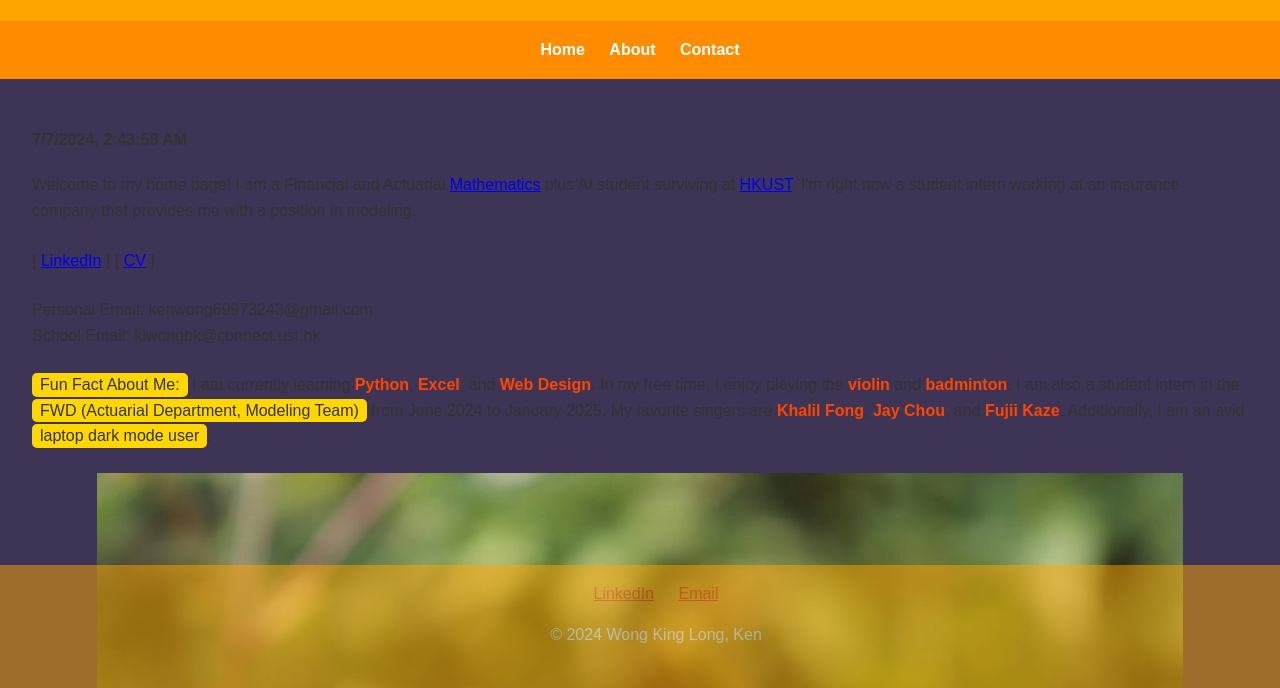
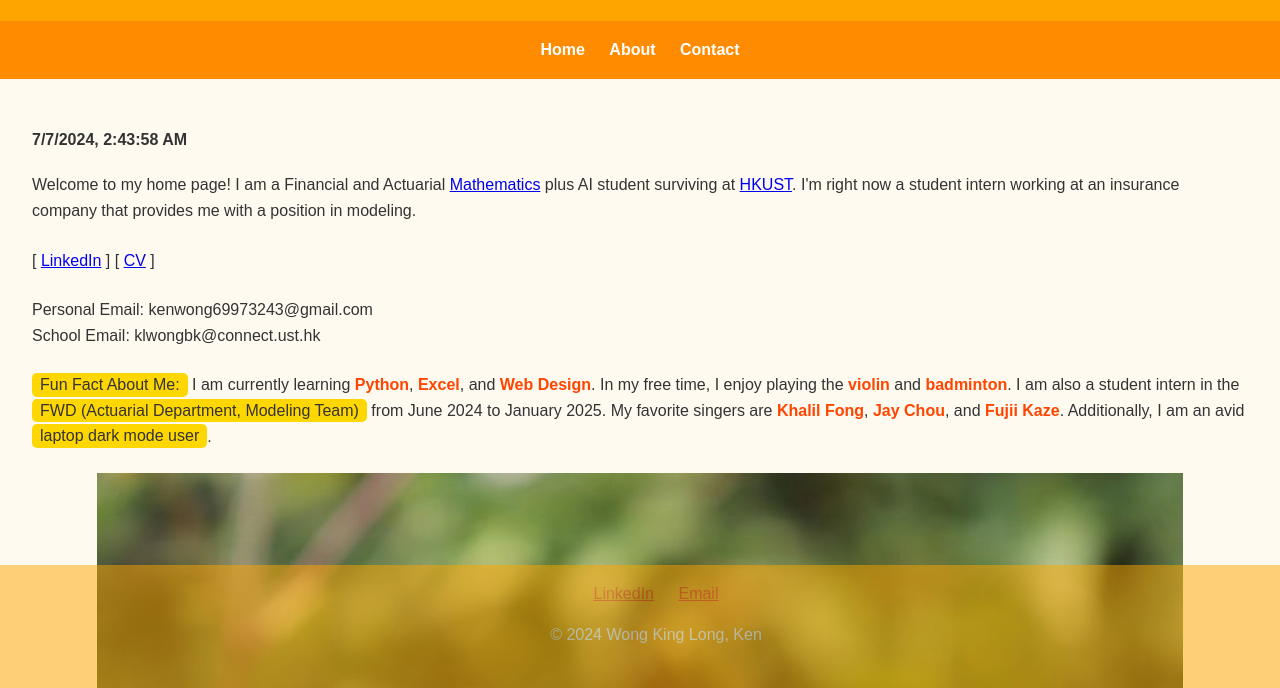
Before and after one commit to WongKingLongKen/wongkinglongken.github.io, a plain HTML site: page index.html in a window 1280 px wide. Shown: the part 112-800 px from the top of the page. Drawn offline with Linux system fonts and the light colour scheme.

Commit message:
Update index.html

```diff
--- a/index.html
+++ b/index.html
@@ -5,7 +5,7 @@
   <title>Wong King Long, Ken - UG Mathematics Homepage</title>
   <style>
     body {
-      background-color: #3e3456;
+      background-color: #FFFAF0;
       color: #333333;
       font-family: Arial, sans-serif;
       line-height: 1.6;
```
